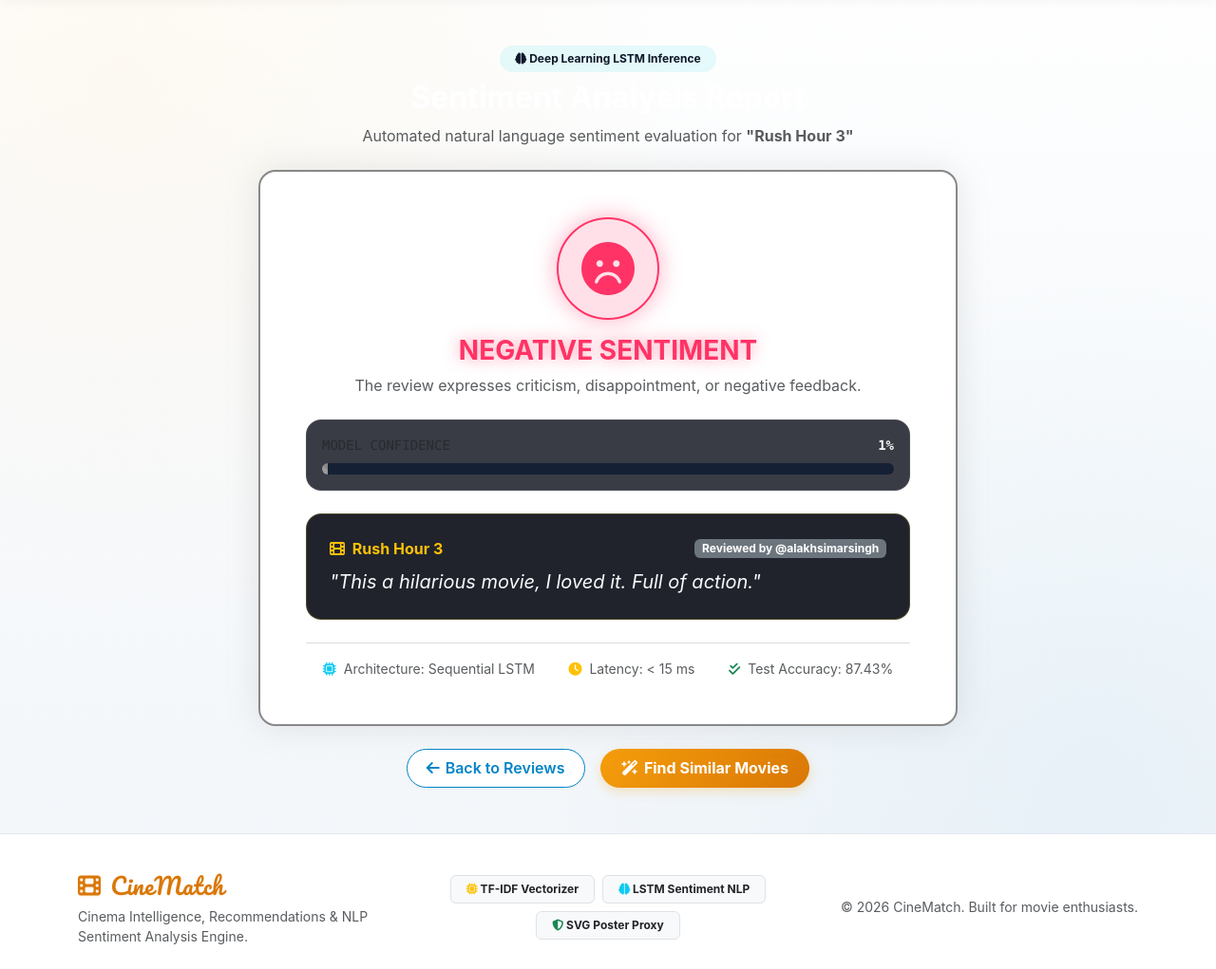
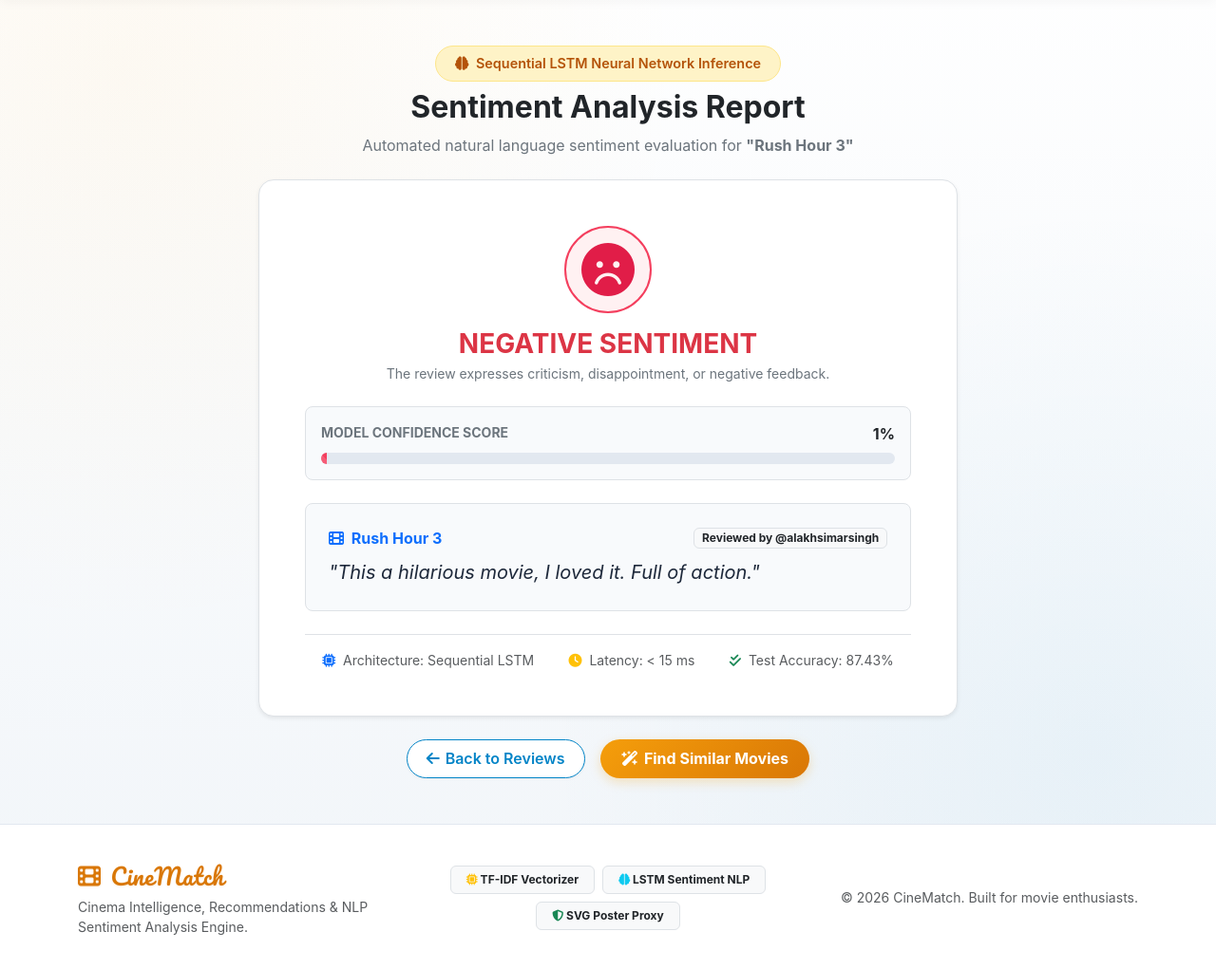
Before and after one commit to NaitikAgrawal043/CineMatch, a Django app: template Cinematch-main/cinematch/review/templates/review_analysis_result.html in a window 1280 px wide. Shown: the part 92-1113 px from the top of the page at 95% size. After the commit the page ends 1077 px from the top, so only its background shows below. Run offline with Django 5.2, Linux system fonts and the light colour scheme; data comes from the database, SQL or seed files in the repository; the template is opened without the code that fills it: values that come from a table or form of the project are taken from there, most other values are stand-ins (such as "Sample title", 1, 10 or a date in 2020).

Commit message:
style: Upgrade review form, delete confirmation, and analysis result templates to clean light theme

```diff
--- a/Cinematch-main/cinematch/review/templates/review_analysis_result.html
+++ b/Cinematch-main/cinematch/review/templates/review_analysis_result.html
@@ -9,62 +9,63 @@
         <div class="col-lg-8">
 
             <div class="text-center mb-4">
-                <span class="badge px-3 py-2 rounded-pill mb-2" style="background: rgba(17, 217, 219, 0.1); border: 1px solid var(--cyan-glow); color: var(--cyan-glow);">
-                    <i class="fas fa-brain"></i> Deep Learning LSTM Inference
+                <span class="badge-hero-pill mb-2">
+                    <i class="fas fa-brain me-1"></i> Sequential LSTM Neural Network Inference
                 </span>
-                <h2 class="fw-bold text-white">Sentiment Analysis Report</h2>
-                <p class="text-muted">Automated natural language sentiment evaluation for <strong>"{{ review.movie_name }}"</strong></p>
+                <h2 class="fw-bold text-dark">Sentiment Analysis Report</h2>
+                <p class="text-secondary">Automated natural language sentiment evaluation for <strong>"{{ review.movie_name }}"</strong></p>
             </div>
 
             <!-- Sentiment Result Card -->
-            <div class="glass-form-card p-4 p-md-5 mb-4 text-center position-relative overflow-hidden" style="border: 2px solid {{ sentiment_color }}; box-shadow: 0 0 35px {{ sentiment_color }}33;">
+            <div class="glass-form-card p-4 p-md-5 mb-4 text-center position-relative overflow-hidden bg-white border rounded-4 shadow-sm"
+                 style="border-top: 4px solid {% if sentiment == 'positive' %}#10b981{% else %}#f43f5e{% endif %};">
 
                 <!-- Sentiment Icon & Status Badge -->
                 <div class="mb-4">
                     {% if sentiment == 'positive' %}
-                        <div class="d-inline-flex p-4 rounded-circle mb-3" style="background: rgba(0, 255, 136, 0.15); border: 2px solid #00ff88; box-shadow: 0 0 25px rgba(0, 255, 136, 0.4);">
-                            <i class="fas fa-face-smile-beam display-4" style="color: #00ff88;"></i>
+                        <div class="d-inline-flex p-3 rounded-circle mb-3" style="background: #ecfdf5; border: 2px solid #10b981;">
+                            <i class="fas fa-face-smile-beam display-4" style="color: #059669;"></i>
                         </div>
-                        <h3 class="fw-bold" style="color: #00ff88; text-shadow: 0 0 15px rgba(0, 255, 136, 0.5);">
+                        <h3 class="fw-bold text-success mb-1">
                             POSITIVE SENTIMENT
                         </h3>
-                        <p class="text-muted">The review expresses enthusiasm, satisfaction, or praise.</p>
+                        <p class="text-secondary small">The review expresses enthusiasm, satisfaction, or praise.</p>
                     {% else %}
-                        <div class="d-inline-flex p-4 rounded-circle mb-3" style="background: rgba(255, 51, 102, 0.15); border: 2px solid #ff3366; box-shadow: 0 0 25px rgba(255, 51, 102, 0.4);">
-                            <i class="fas fa-face-frown display-4" style="color: #ff3366;"></i>
+                        <div class="d-inline-flex p-3 rounded-circle mb-3" style="background: #fff1f2; border: 2px solid #f43f5e;">
+                            <i class="fas fa-face-frown display-4" style="color: #e11d48;"></i>
                         </div>
-                        <h3 class="fw-bold" style="color: #ff3366; text-shadow: 0 0 15px rgba(255, 51, 102, 0.5);">
+                        <h3 class="fw-bold text-danger mb-1">
                             NEGATIVE SENTIMENT
                         </h3>
-                        <p class="text-muted">The review expresses criticism, disappointment, or negative feedback.</p>
+                        <p class="text-secondary small">The review expresses criticism, disappointment, or negative feedback.</p>
                     {% endif %}
                 </div>
 
                 <!-- Confidence Score Gauge -->
-                <div class="my-4 p-3 rounded-4" style="background: rgba(8, 12, 22, 0.8); border: 1px solid rgba(255,255,255,0.08);">
-                    <div class="d-flex justify-content-between text-muted small mb-2 font-monospace">
-                        <span>MODEL CONFIDENCE</span>
-                        <span class="fw-bold text-light">{{ confidence_percentage }}%</span>
+                <div class="my-4 p-3 rounded-3 border" style="background: #f8fafc;">
+                    <div class="d-flex justify-content-between text-secondary small mb-2 fw-bold">
+                        <span>MODEL CONFIDENCE SCORE</span>
+                        <span class="text-dark fs-6">{{ confidence_percentage }}%</span>
                     </div>
-                    <div class="progress" style="height: 12px; background: #162035; border-radius: 6px;">
+                    <div class="progress" style="height: 12px; background: #e2e8f0; border-radius: 6px;">
                         <div class="progress-bar progress-bar-striped progress-bar-animated" role="progressbar"
-                             style="width: {{ confidence_percentage }}%; background-color: {{ sentiment_color }};"
+                             style="width: {{ confidence_percentage }}%; background-color: {% if sentiment == 'positive' %}#10b981{% else %}#f43f5e{% endif %};"
                              aria-valuenow="{{ confidence_percentage }}" aria-valuemin="0" aria-valuemax="100"></div>
                     </div>
                 </div>
 
                 <!-- Review Content Box -->
-                <div class="p-4 rounded-4 text-start mt-4" style="background: rgba(8, 12, 22, 0.9); border: 1px solid rgba(255, 237, 40, 0.2);">
+                <div class="p-4 rounded-3 text-start mt-4 border" style="background: #f8fafc;">
                     <div class="d-flex justify-content-between align-items-center mb-2">
-                        <span class="text-warning fw-bold"><i class="fas fa-film me-1"></i> {{ review.movie_name }}</span>
-                        <span class="badge bg-secondary">Reviewed by @{{ review.user.username }}</span>
+                        <span class="text-primary fw-bold"><i class="fas fa-film me-1"></i> {{ review.movie_name }}</span>
+                        <span class="badge bg-light border text-dark">Reviewed by @{{ review.user.username }}</span>
                     </div>
-                    <p class="text-light fs-5 mb-0 fst-italic">"{{ review.text }}"</p>
+                    <p class="text-dark fs-5 mb-0 fst-italic" style="color: #1e293b !important; line-height: 1.6;">"{{ review.text }}"</p>
                 </div>
 
                 <!-- Technical Inference Specs -->
-                <div class="mt-4 pt-3 border-top border-secondary border-opacity-25 d-flex justify-content-around flex-wrap text-muted small">
-                    <span><i class="fas fa-microchip text-info me-1"></i> Architecture: Sequential LSTM</span>
+                <div class="mt-4 pt-3 border-top d-flex justify-content-around flex-wrap text-muted small">
+                    <span><i class="fas fa-microchip text-primary me-1"></i> Architecture: Sequential LSTM</span>
                     <span><i class="fas fa-clock text-warning me-1"></i> Latency: &lt; 15 ms</span>
                     <span><i class="fas fa-check-double text-success me-1"></i> Test Accuracy: 87.43%</span>
                 </div>
@@ -76,7 +77,7 @@
                 <a href="{% url 'review_list' %}" class="btn-neon-auth">
                     <i class="fas fa-arrow-left"></i> Back to Reviews
                 </a>
-                <a href="{% url 'home' %}?query={{ review.movie_name|urlencode }}" class="btn-neon-primary">
+                <a href="{% url 'recommender' %}?query={{ review.movie_name|urlencode }}" class="btn-neon-primary">
                     <i class="fas fa-wand-magic-sparkles"></i> Find Similar Movies
                 </a>
             </div>
```
Also changed, not shown: Cinematch-main/cinematch/review/templates/review_confirm_delete.html (+6 -6 lines), Cinematch-main/cinematch/review/templates/review_form.html (+35 -20 lines).
